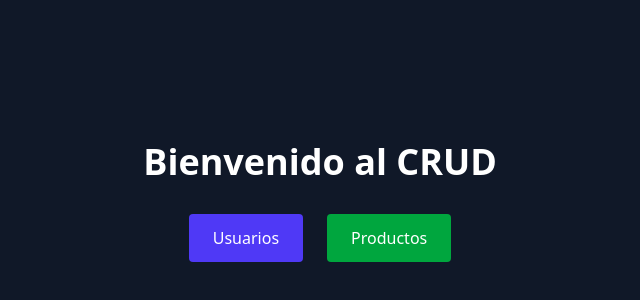
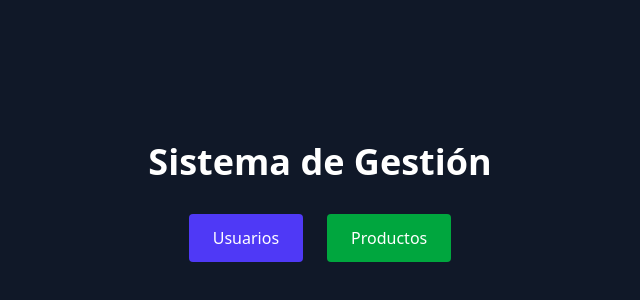
Before and after one commit to JoakoSavini/proyecto-crud, a React (Vite) app in the folder crud-project/: page / in a window 1280 px wide. Shown: the part 198-498 px from the top of the page, without its empty margins (320-960 px from the left). Built offline with nearby package versions, Linux system fonts and the light colour scheme; no server answers.

Commit message:
update del home

```diff
--- a/crud-project/src/layouts/Home.jsx
+++ b/crud-project/src/layouts/Home.jsx
@@ -3,7 +3,7 @@
 function Home() {
     return (
         <div className="min-h-screen bg-gray-900 flex flex-col items-center justify-center text-white">
-            <h1 className="text-4xl font-bold mb-8">Bienvenido al CRUD</h1>
+            <h1 className="text-4xl font-bold mb-8">Sistema de Gestión</h1>
             <div className="flex space-x-6">
                 <Link
                     to="/usuarios"
```
